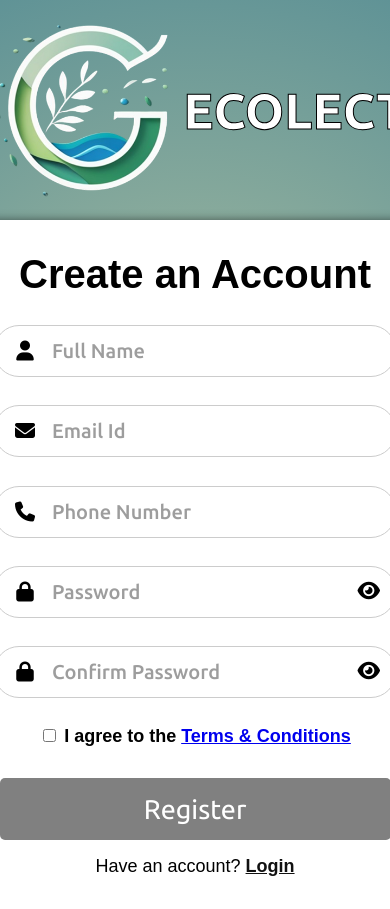
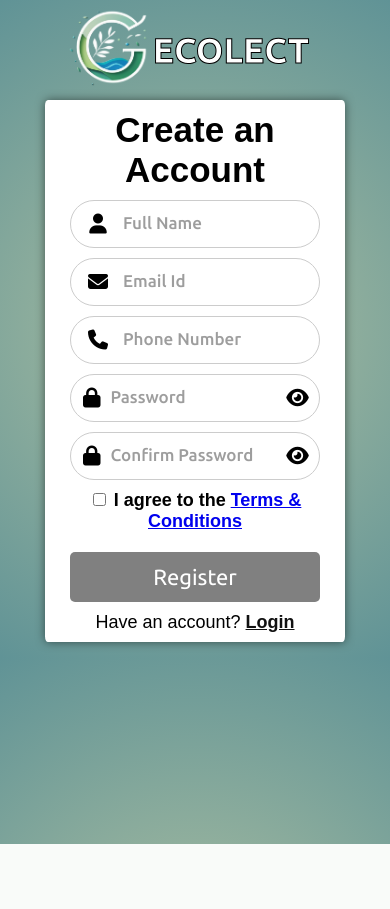
Before and after one commit to NeelSavsani/ECOlect, a PHP site: page /register.php in a window 390 px wide; the page is wider, and only the part inside the window is pictured. After the commit the page ends 844 px from the top of that part, so only its background shows below. Run offline with PHP 8.4, Linux system fonts and the light colour scheme; some libraries are stand-ins or nearby versions.

Commit message:
register.css

```diff
--- a/css/register.css
+++ b/css/register.css
@@ -22,6 +22,7 @@ img{
     align-items: center;
     width: 636px;
     padding: 0;
+    padding-bottom: 5%;
     background: none;
 }
 
@@ -34,6 +35,7 @@ img{
     align-items: center;
     justify-content: center;
     margin: 2% 0;
+    transform: translateX(-6%);
     font-family: "Ubuntu", sans-serif;
     font-weight: bold;
     font-size: 50px;
@@ -165,3 +167,152 @@ input[type=number]::-webkit-outer-spin-button {
 .register-button button:disabled {
     cursor: not-allowed;
 }
+
+
+@media (max-width: 1200px) {
+    body {
+        margin-right: 2%;
+    }
+}
+
+@media (max-width: 992px) {
+    body {
+        margin-right: 3%;
+    }
+}
+
+@media (max-width: 768px) {
+    body {
+        margin-right: -3%;
+    }
+}
+
+@media (max-width: 600px) {
+    body {
+        margin: 0 auto;  /* Center the body */
+        padding: 0 5%; /* Use percentage-based padding for symmetric margins */
+        padding-bottom: 5%;
+        max-width: 100%; /* Ensure full width usage */
+        box-sizing: border-box; /* Include padding in total width calculation */
+    }
+
+    .container {
+        width: 450px;
+        max-width: 100%;
+        margin: 0 auto; /* Center the container */
+        padding: 0; /* Remove additional container padding */
+    }
+
+
+    .logo {
+        font-size: 35px;
+        transform: translateX(-3%);
+    }
+    .logo .icon img {
+        height: 80px;
+    }
+    .username-div, .phone-div, .password-div, .confirm-div, .email-div {
+        width: 300px;
+        margin: 4% 0;
+        padding: 8px 12px;
+        line-height: 1.5;
+        box-sizing: border-box;
+    }
+    .username-div input, .phone-div input, .password-div input, .email-div input, .confirm-div input {
+        font-size: 10px;
+    }
+    .register-button a button {
+        width: 250px;
+        height: 50px;
+        font-size: 22px;
+    }
+    h1.heading {
+        font-size: 35px;
+    }
+    .box .credentials input::placeholder{
+        font-family: "Ubuntu";
+        font-weight: 500;
+        font-size: 19px;
+        opacity: 0.7;
+        transform: translateY(3.5px);
+        line-height: normal;
+
+
+    }
+
+}
+
+
+
+@media (max-width: 412px) and (max-height: 915px) {
+    body {
+        margin: 0 auto;
+        padding: 0 1%; /* Even tighter padding for smallest screens */
+        max-width: 100%;
+        box-sizing: border-box;
+    }
+
+    .container {
+        width: 100%;
+        max-width: 100%;
+        margin-bottom: 5%;
+    }
+
+    .logo {
+        font-size: 35px;
+        transform: translateX(-3%);
+    }
+
+    .logo .icon img {
+        height: 80px;
+    }
+
+    .box {
+        width: 90%;
+        padding: 3%;
+        margin-bottom: 10%;
+        margin: 0 auto; /* Center the box */
+    }
+
+    .username-div, .phone-div, .password-div, .confirm-div, .email-div {
+        width: 250px;
+        margin: 4% 0;
+        padding: 8px 12px;
+    }
+
+    .username-div input, .phone-div input, .password-div input, .email-div input, .confirm-div input {
+        font-size: 15px;
+    }
+
+    .eye-icon-pass, .eye-icon-confirm {
+        cursor: pointer;
+        font-size: 20px;
+        color: #000;
+        position: relative;
+        left: 10px; /* Adjust for horizontal alignment */
+        top: 50%;
+        transform: translateX(-50%); /* Perfect vertical centering */
+        font-size: 20px;
+    }
+
+    .register-button a button {
+        width: 250px;
+        height: 50px;
+        font-size: 22px;
+    }
+
+    h1.heading {
+        font-size: 35px;
+    }
+    .box .credentials input::placeholder{
+        /* vertical-align: middle; */
+        transform: translateY(-1px);
+        transform: translateX(-2px);
+        font-family: "Ubuntu";
+        font-weight: 500;
+        font-size: 17px;
+        opacity: 0.7;
+        padding-right: 12px;
+
+    }
+}
```
